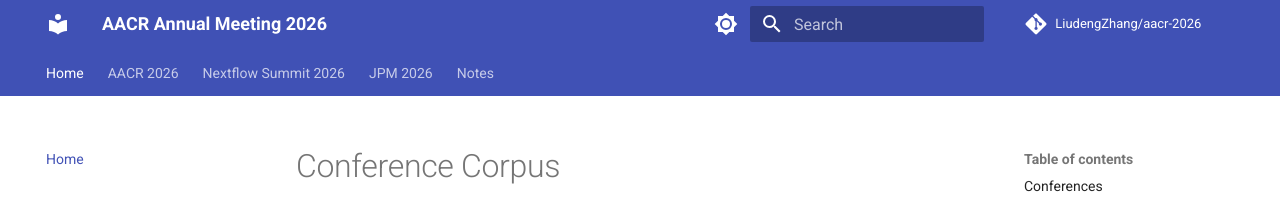
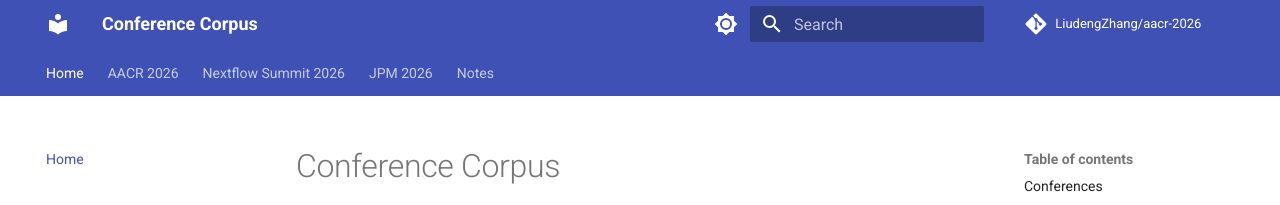
Before and after one commit to LiudengZhang/conference-corpus, an MkDocs documentation site: the page built from docs/index.md, in a window 1280 px wide. Shown: the top 205 px of the page. Built offline with MkDocs 1.6.1 and Material for MkDocs 9.7.7, drawn with Linux system fonts in a browser that asks for light colours; a script that is not in the unit is left out; comment, search, counter and statistics services are not loaded.

Commit message:
ui: rebrand site as Conference Corpus

```diff
--- a/mkdocs.yml
+++ b/mkdocs.yml
@@ -1,5 +1,5 @@
-site_name: AACR Annual Meeting 2026
-site_description: Session transcripts and poster abstracts from the AACR Annual Meeting 2026, organized by topic.
+site_name: Conference Corpus
+site_description: Session transcripts and poster abstracts from AACR 2026, Nextflow Summit 2026, and JPM 2026 (placeholder), unified into one searchable site.
 repo_url: https://github.com/LiudengZhang/aacr-2026
 repo_name: LiudengZhang/aacr-2026
 
```
